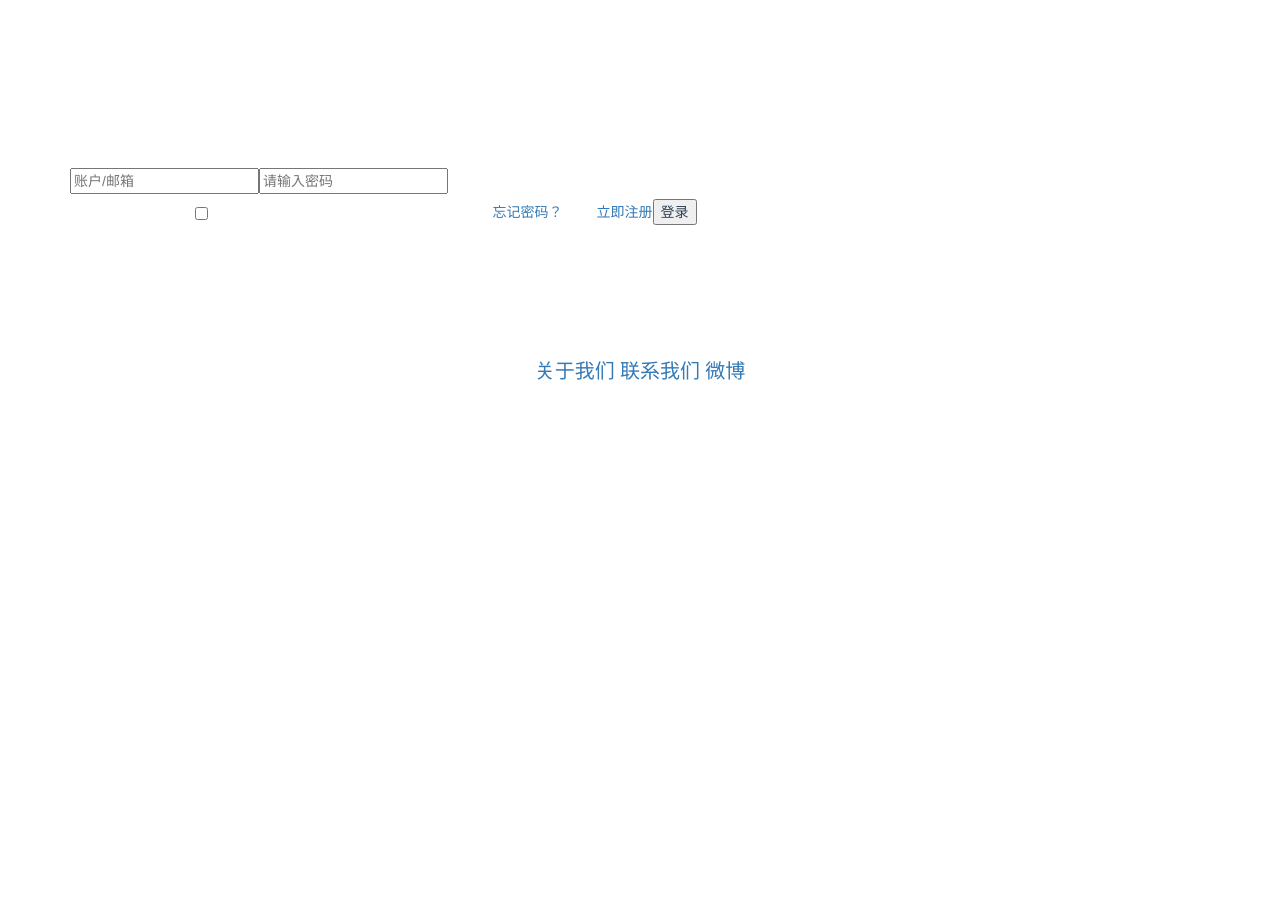
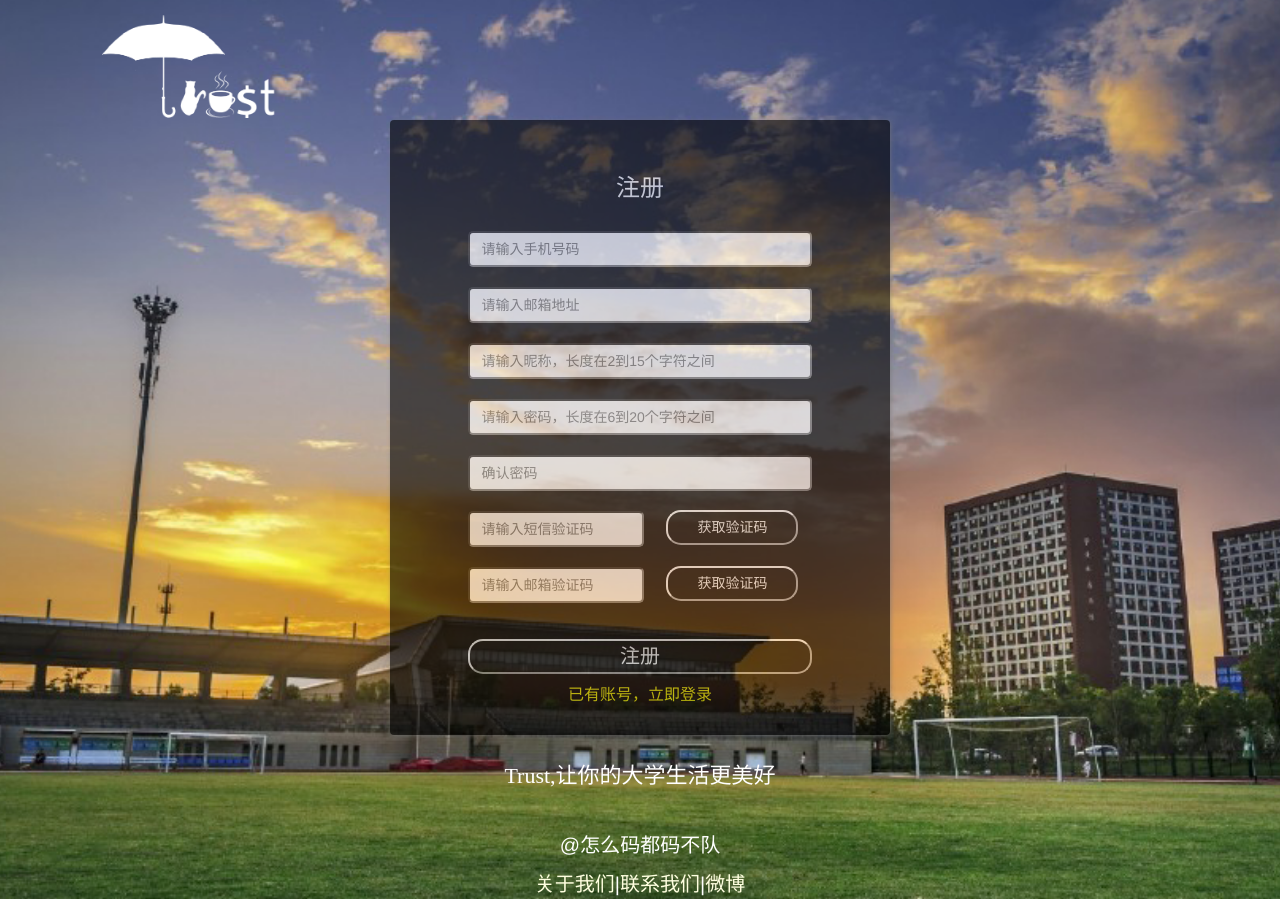
Before and after one commit to NJU-Trust/FrontEnd, a Vue app: page /signup in a window 1280 px wide. Before the commit the page ends 800 px from the top, so only its background shows below. Built offline with nearby package versions, Linux system fonts and the light colour scheme.

Commit message:
add signup.vue

```diff
--- a/src/pages/login.vue
+++ b/src/pages/login.vue
@@ -1,6 +1,6 @@
 <template>
   <div class="container">
-    <img src="/static/pic/logo1_white.png" style="width:15%;position:absolute;top:15px;left: 8%;" align=center><br>
+    <a href='/'><img src="/static/pic/logo1_white.png" style="width:15%;position:absolute;top:15px;left: 8%;" align=center></a><br>
     <div class="mainbox">
       <div class="loginbody">
         <h3 style="color: white;float: top;" align="center">登录</h3>
@@ -8,8 +8,8 @@
         <input id="password" type="password" style="margin-top: 8%;" align="center" placeholder="请输入密码"><br>
         <input type="checkbox" id="remember" style="display:inline;margin-left: 11%;margin-top: 13px;vertical-align: -3px">
         <p style="display: inline;color: white">记住密码</p>
-        <a href="./findPassword.html" style="margin-left: 20%">忘记密码？</a>
-        <a href="./signup.html" style="margin-left: 3%">立即注册</a>
+        <a href="./findPassword" style="margin-left: 20%">忘记密码？</a>
+        <a href="./signup" style="margin-left: 3%">立即注册</a>
         <button id="login" v-on:click="login()">登录</button>
       </div>
 
--- a/src/pages/signup.vue
+++ b/src/pages/signup.vue
@@ -1,16 +1,23 @@
 <template>
   <div class="container">
-    <img src="/static/pic/logo1_white.png" style="width:15%;position:absolute;top:15px;left: 8%;" align=center><br>
+    <a href='/'><img src="/static/pic/logo1_white.png" style="width:15%;position:absolute;top:15px;left: 8%;" align=center></a><br>
     <div class="mainbox">
       <div class="loginbody">
-        <h3 style="color: white;float: top;" align="center">登录</h3>
-        <input type="text" id="account" style="margin-top: 6%;" placeholder="账户/邮箱">
-        <input id="password" type="password" style="margin-top: 8%;" align="center" placeholder="请输入密码"><br>
-        <input type="checkbox" id="remember" style="display:inline;margin-left: 11%;margin-top: 13px;vertical-align: -3px">
-        <p style="display: inline;color: white">记住密码</p>
-        <a href="./findPassword.html" style="margin-left: 20%">忘记密码？</a>
-        <a href="./signup.html" style="margin-left: 3%">立即注册</a>
-        <button id="login" v-on:click="login()">登录</button>
+        <h3 style="color: white;float: top;" align="center">注册</h3>
+        <input id="phone" type="text" style="margin-top: 20px;" placeholder="请输入手机号码">
+        <input id="email" type="text" style="margin-top: 20px" placeholder="请输入邮箱地址">
+        <input id="nickname" type="text" style="margin-top: 20px;" align="center" placeholder="请输入昵称，长度在2到15个字符之间"><br>
+        <input id="password" type="password" style="margin-top: 20px;" align="center" placeholder="请输入密码，长度在6到20个字符之间"><br>
+        <input id="passwordConfirm" type="password" style="margin-top: 20px;" align="center" placeholder="确认密码"><br>
+        <input id="messageCode" type="text" style="width:40%;margin-top: 20px;" placeholder="请输入短信验证码">
+        <button id="sendMessage">获取验证码</button>
+        <input id="emailCode" type="text" style="width:40%;margin-top: 20px;" placeholder="请输入邮箱验证码">
+        <button id="sendEmail">获取验证码</button>
+        <button id="signup" class="bigButton" v-on:click="signup()">注册</button><br>
+        <div style="width: 100%;text-align: center;margin-top: 10px">
+          <a href="/login" style="font-size: 16px;color: yellow;">已有账号，立即登录</a>
+        </div>
+
       </div>
 
       <div style="text-align: center; color: white;text-align: center;font-size: 20px; margin-top: 2%">
@@ -31,5 +38,81 @@
 </script>
 
 <style scoped>
+  .container {
+    width:100%;
+    background: #222;
+    background-image:url('/static/pic/signupBackground.png');
+    background-size: cover;
+    background-attachment:fixed;
+    background-position: center center;
+    background-repeat: no-repeat;
+    padding-bottom: 0;
+  }
 
+  .mainbox{
+    -webkit-box-align: center;
+    align-items: center;
+    margin-top: 100px;
+  }
+
+  .loginbody{
+    width:40%;
+    height: 615px;
+    position: relative;
+    margin: auto;
+    padding: 35px 30px;
+    color: black;
+    border-radius: 4px;
+    background: black;
+    box-shadow: 1px 1px 4px #767676;
+    opacity: 0.6;
+  }
+
+  input[type="text"]{
+    width:78%;
+    margin-left: 11%;
+    height:36px;
+    min-height: 20px;
+    border-radius: 5px;
+    font-size: 14px;
+    padding: 11px;
+  }
+
+  input[type="password"]{
+    width:78%;
+    margin-left: 11%;
+    height:36px;
+    min-height: 20px;
+    border-radius: 5px;
+    font-size: 14px;
+    padding: 11px;
+  }
+
+  button{
+    vertical-align: 10%;
+    width:30%;
+    height:35px;
+    border-radius: 15px;
+    font-size: 14px;
+    margin-left: 5%;
+    background-color: transparent;
+    border-color: white;
+    color:white;
+  }
+
+  .bigButton{
+    width:78%;
+    height:35px;
+    border-radius: 15px;
+    font-size: 20px;
+    margin-left: 11%;
+    margin-top: 8%;
+    background-color: transparent;
+    border-color: white;
+    color:white;
+  }
+
+  .bott a{
+    color: lightyellow;
+  }
 </style>
```
Also changed, not shown: static/pic/signupBackground.png (added).
